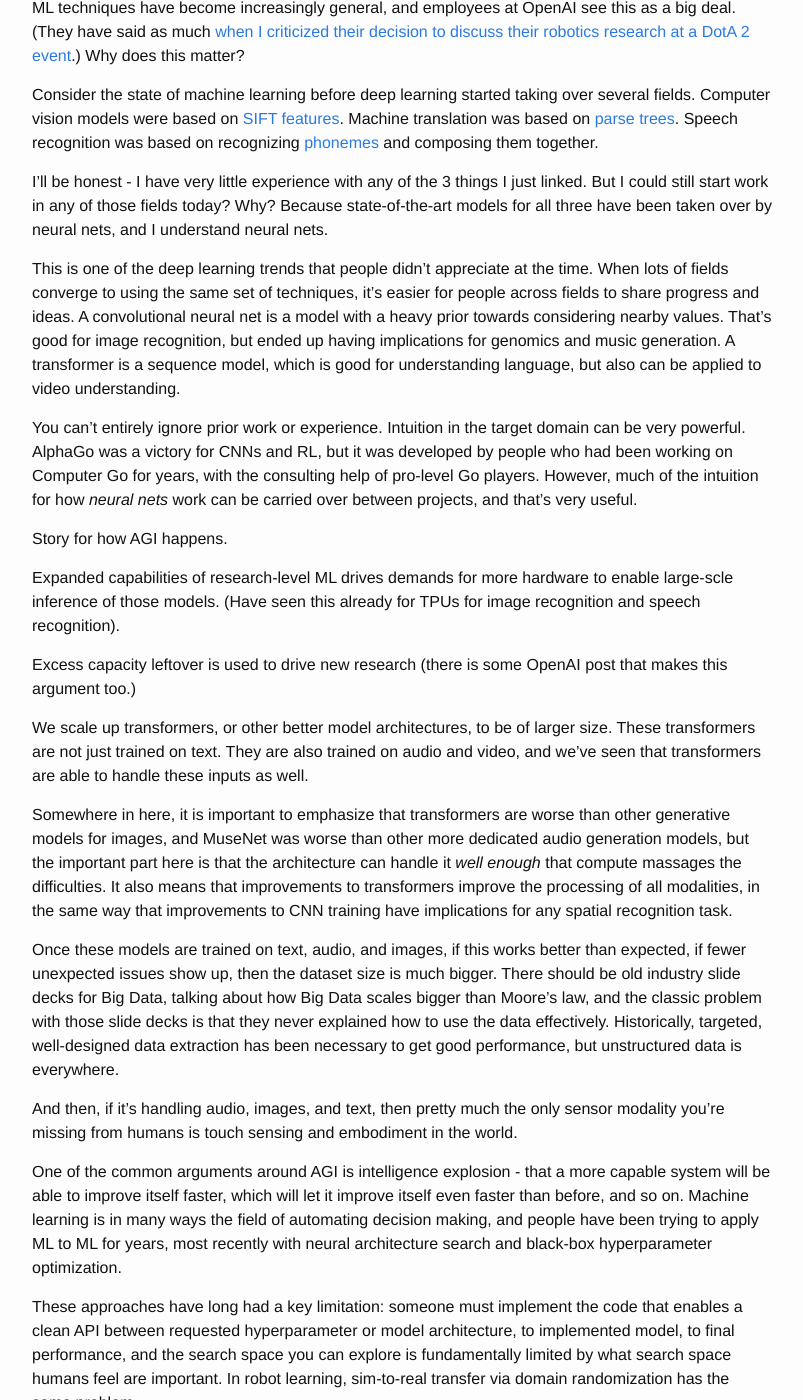
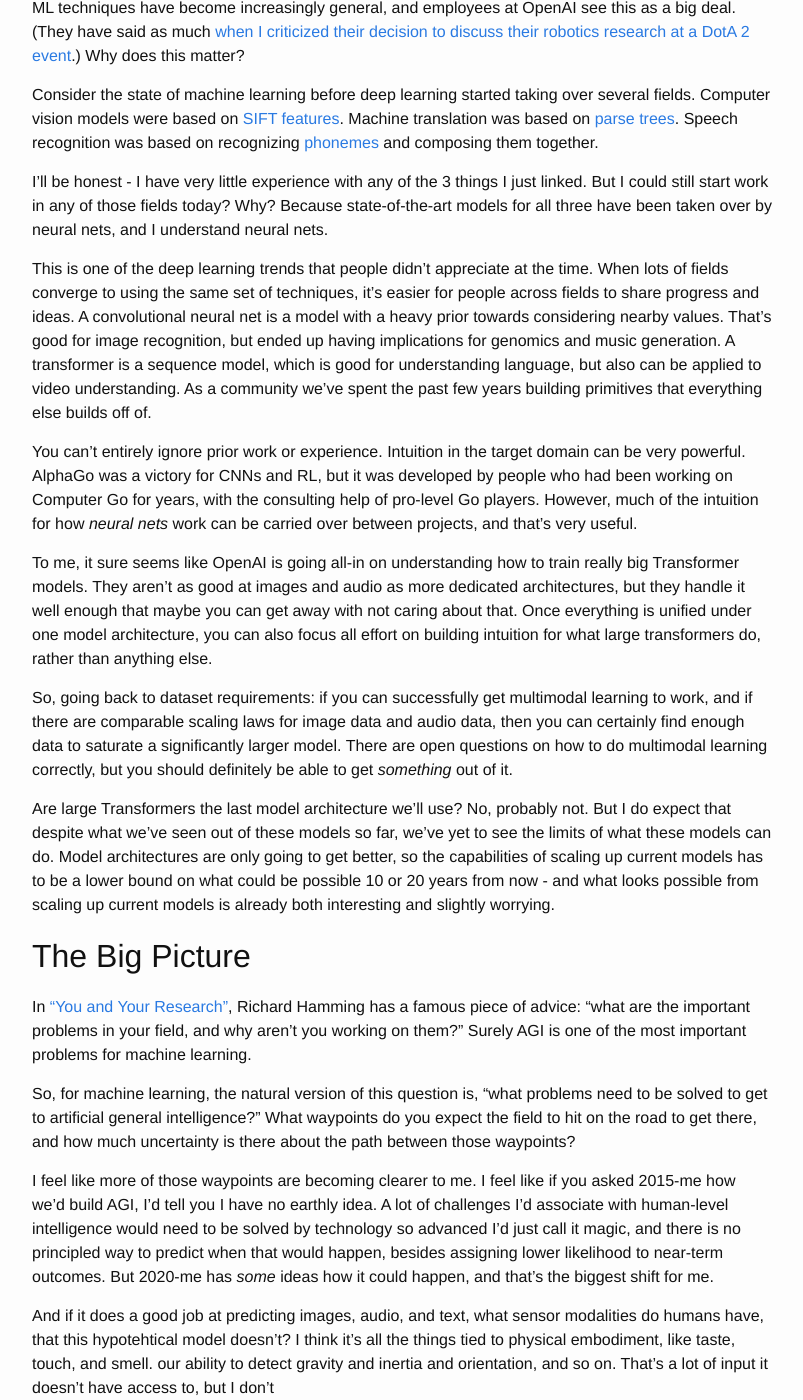
Before and after one commit to alexirpan/alexirpan.github.io, a Jekyll site: the page built from _posts/2020-06-19-ai-timelines.markdown, in a window 1280 px wide and 1400 px high, scrolled down 4415 px. Shown: the whole window, without its empty margins (238-1041 px from the left). Built offline with Jekyll 4.4.1, drawn with Linux system fonts in a browser that asks for light colours; nearby versions of some CDN libraries; comment, search, counter and statistics services are not loaded; some of the changed text lies outside the part shown.

Commit message:
A first draft feels close to done here

```diff
--- a/_posts/2020-06-19-ai-timelines.markdown
+++ b/_posts/2020-06-19-ai-timelines.markdown
@@ -193,7 +193,7 @@ seen before, but if it's seen a massive crawl of the Internet, that might not
 be that big of a problem...
 
 
-4. It's Clear There's Still Room for Larger Models
+4. It's Clear There's Still Room for Larger Models With Current Ideas
 
 One of the common proxies people use when reasoning about AGI is the availability
 of compute resources. They play an undeniable role in ML progress, but how much
@@ -259,7 +259,9 @@ for people across fields to share progress and ideas. A convolutional neural
 net is a model with a heavy prior towards considering nearby values. That's good
 for image recognition, but ended up having implications for genomics and music
 generation. A transformer is a sequence model, which is good for understanding
-language, but also can be applied to video understanding.
+language, but also can be applied to video understanding. As a community we've
+spent the past few years building primitives that everything else builds off
+of.
 
 You can't entirely ignore prior work or experience. Intuition in the target
 domain can be very powerful. AlphaGo was a victory for
@@ -267,6 +269,62 @@ CNNs and RL, but it was developed by people who had been working on Computer Go
 for years, with the consulting help of pro-level Go players. However, much
 of the intuition for how *neural nets* work can be carried over between projects,
 and that's very useful.
+
+To me, it sure seems like OpenAI is going all-in on understanding how to train
+really big Transformer models. They aren't as good at images and audio as more dedicated
+architectures, but they handle it well enough that maybe you can get away with
+not caring about that. Once everything is unified under one model architecture,
+you can also focus all effort on building intuition for what large transformers
+do, rather than anything else.
+
+So, going back to dataset requirements: if you can successfully get multimodal
+learning to work, and if there are comparable scaling laws for image data
+and audio data, then you can certainly find enough data to saturate a significantly
+larger model. There are open questions on how to do multimodal learning
+correctly, but you should definitely be able to get *something* out of it.
+
+Are large Transformers the last model architecture we'll use? No, probably not.
+But I do expect that despite what we've seen out of these models so far, we've
+yet to see the limits of what these models can do. Model architectures are only
+going to get better, so the capabilities of scaling up current models has to be
+a lower bound on what could be possible 10 or 20 years from now - and what looks
+possible from scaling up current models is already both interesting and slightly
+worrying.
+
+
+The Big Picture
+----------------------------------------------------------------------------
+
+In ["You and Your Research"](https://www.cs.virginia.edu/~robins/YouAndYourResearch.html),
+Richard Hamming has a famous piece of advice: "what are the important problems
+in your field, and why aren't you working on them?" Surely AGI is one of the
+most important problems for machine learning.
+
+So, for machine learning, the natural version of this question is, "what
+problems need to be solved to get to artificial general intelligence?" What
+waypoints do you expect the field to hit on the road to get there, and how
+much uncertainty is there about the path between those waypoints?
+
+I feel like more of those waypoints are becoming clearer to me. I feel like
+if you asked 2015-me how we'd build AGI, I'd tell you I have no earthly idea.
+A lot of challenges I'd associate with human-level intelligence would need to
+be solved by technology so advanced I'd just call it magic, and there is no
+principled way to predict when that would happen, besides assigning lower
+likelihood to near-term outcomes. But 2020-me has *some* ideas how it could
+happen, and that's the biggest shift for me.
+
+
+
+And if it does a good job at predicting images, audio, and text,
+what sensor modalities do humans have, that this hypotehtical model doesn't?
+I think it's all the things tied to physical embodiment, like taste, touch,
+and smell.
+our ability to detect gravity and inertia and orientation, and so on. That's a
+lot of input it doesn't have access to, but I don't
+
+what sensor modalities
+what's actually left
+
 
 
 Story for how AGI happens.
@@ -282,14 +340,6 @@ We scale up transformers, or other better model architectures, to be of larger
 size. These transformers are not just trained on text. They are also trained
 on audio and video, and we've seen that transformers are able to handle these
 inputs as well.
-
-Somewhere in here, it is important to emphasize that transformers are worse
-than other generative models for images, and MuseNet was worse than other
-more dedicated audio generation models, but the important part here is that
-the architecture can handle it *well enough* that compute massages the
-difficulties. It also means that improvements to transformers improve the
-processing of all modalities, in the same way that improvements to CNN
-training have implications for any spatial recognition task.
 
 Once these models are trained on text, audio, and images, if this works
 better than expected, if fewer unexpected issues show up, then the dataset
```
